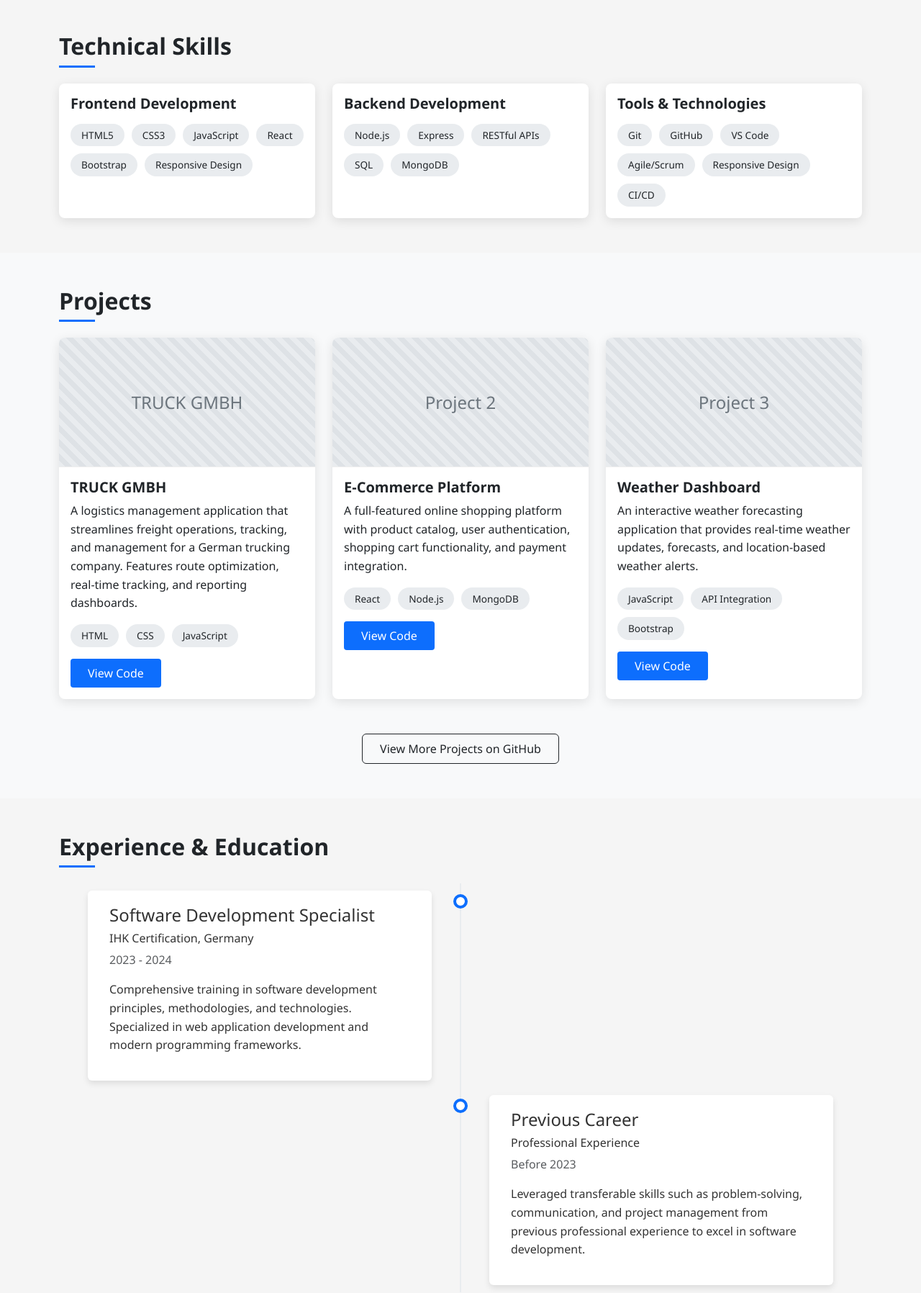
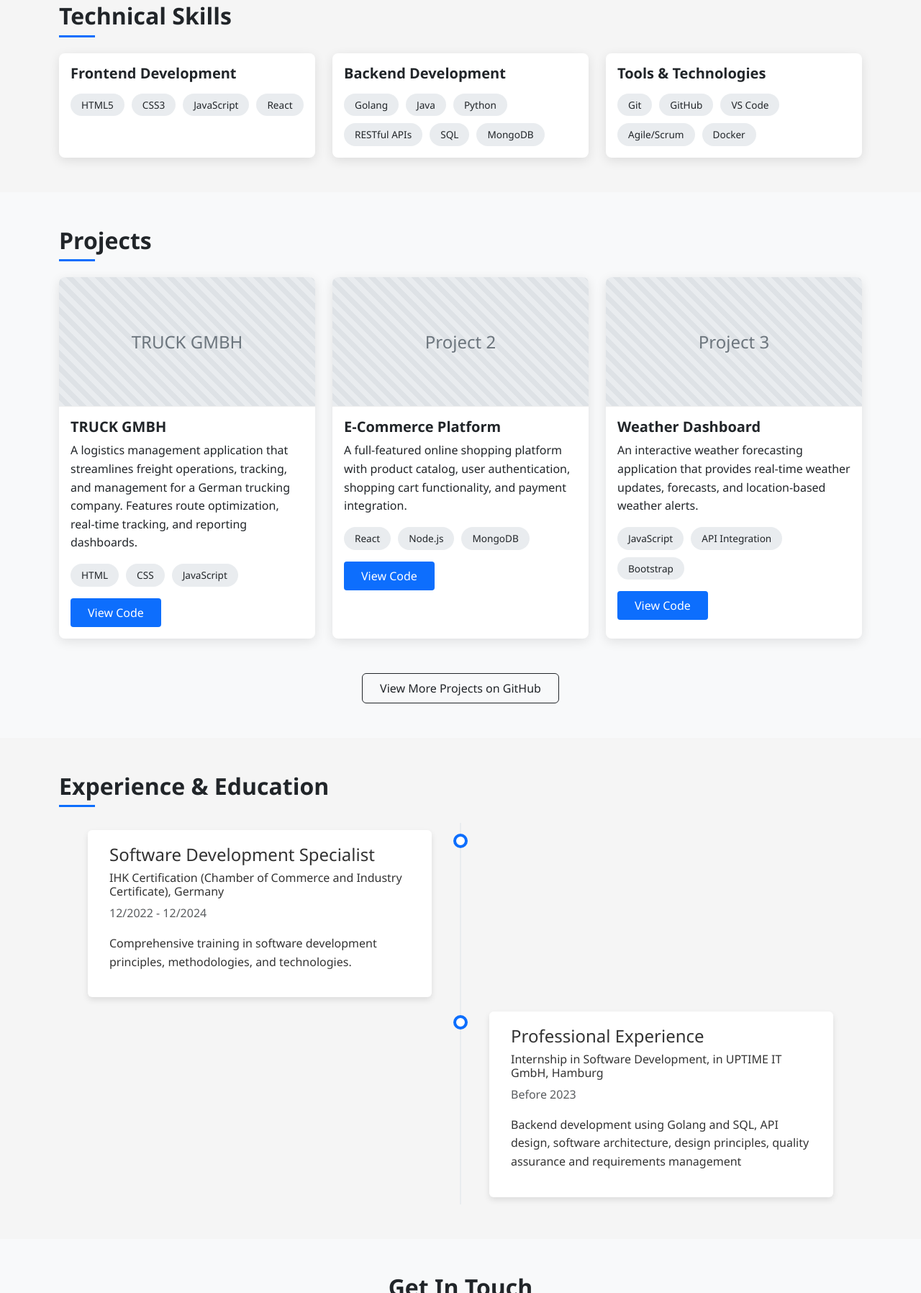
Before and after one commit to learnerhubandhub/prortfolio, a plain HTML site: page index.html in a window 1280 px wide. Shown: the part 1004-2800 px from the top of the page at 72% size. Drawn offline with nearby package versions, Linux system fonts and the light colour scheme.

Commit message:
update portfolio setup2

```diff
--- a/index.html
+++ b/index.html
@@ -257,7 +257,7 @@
   <!-- Navigation -->
   <nav class="navbar navbar-expand-lg navbar-dark bg-dark sticky-top">
     <div class="container">
-      <a class="navbar-brand" href="#">JJ</a>
+      <a class="navbar-brand" href="#">A-SH-E</a>
       <button class="navbar-toggler" type="button" data-bs-toggle="collapse" data-bs-target="#navbarNav" aria-controls="navbarNav" aria-expanded="false" aria-label="Toggle navigation">
         <span class="navbar-toggler-icon"></span>
       </button>
@@ -288,11 +288,8 @@
     <div class="container">
       <img src="/api/placeholder/150/150" alt="Jawad Jawad" class="profile-image mb-4">
       <h1 class="display-4 fw-bold">Jawad Jawad</h1>
-      <p class="lead mb-4">Software Developer | Problem Solver | Lifelong Learner</p>
-      <div class="d-flex justify-content-center gap-3">
-        <a href="#contact" class="btn btn-light px-4 py-2">Get In Touch</a>
-        <a href="#projects" class="btn btn-outline-light px-4 py-2">View My Work</a>
-      </div>
+      <p class="lead mb-4">Software Developer | Lifelong Learner</p>
+
     </div>
   </header>
 
@@ -327,8 +324,6 @@
                 <span class="skill-badge">CSS3</span>
                 <span class="skill-badge">JavaScript</span>
                 <span class="skill-badge">React</span>
-                <span class="skill-badge">Bootstrap</span>
-                <span class="skill-badge">Responsive Design</span>
               </div>
             </div>
           </div>
@@ -338,8 +333,9 @@
             <div class="card-body">
               <h5 class="card-title">Backend Development</h5>
               <div class="skills-container">
-                <span class="skill-badge">Node.js</span>
-                <span class="skill-badge">Express</span>
+                <span class="skill-badge">Golang</span>
+                <span class="skill-badge">Java</span>
+                <span class="skill-badge">Python</span>
                 <span class="skill-badge">RESTful APIs</span>
                 <span class="skill-badge">SQL</span>
                 <span class="skill-badge">MongoDB</span>
@@ -356,8 +352,7 @@
                 <span class="skill-badge">GitHub</span>
                 <span class="skill-badge">VS Code</span>
                 <span class="skill-badge">Agile/Scrum</span>
-                <span class="skill-badge">Responsive Design</span>
-                <span class="skill-badge">CI/CD</span>
+                <span class="skill-badge">Docker</span>
               </div>
             </div>
           </div>
@@ -443,17 +438,17 @@
         <div class="timeline-container left">
           <div class="timeline-content">
             <h4>Software Development Specialist</h4>
-            <h6>IHK Certification, Germany</h6>
-            <p class="text-muted">2023 - 2024</p>
-            <p>Comprehensive training in software development principles, methodologies, and technologies. Specialized in web application development and modern programming frameworks.</p>
+            <h6>IHK Certification (Chamber of Commerce and Industry Certificate), Germany</h6>
+            <p class="text-muted">12/2022 - 12/2024</p>
+            <p>Comprehensive training in software development principles, methodologies, and technologies.</p>
           </div>
         </div>
         <div class="timeline-container right">
           <div class="timeline-content">
-            <h4>Previous Career</h4>
-            <h6>Professional Experience</h6>
+            <h4>Professional Experience</h4>
+            <h6>Internship in Software Development, in UPTIME IT GmbH, Hamburg</h6>
             <p class="text-muted">Before 2023</p>
-            <p>Leveraged transferable skills such as problem-solving, communication, and project management from previous professional experience to excel in software development.</p>
+            <p>Backend development using Golang and SQL, API design, software architecture, design principles, quality assurance and requirements management</p>
           </div>
         </div>
       </div>
```
